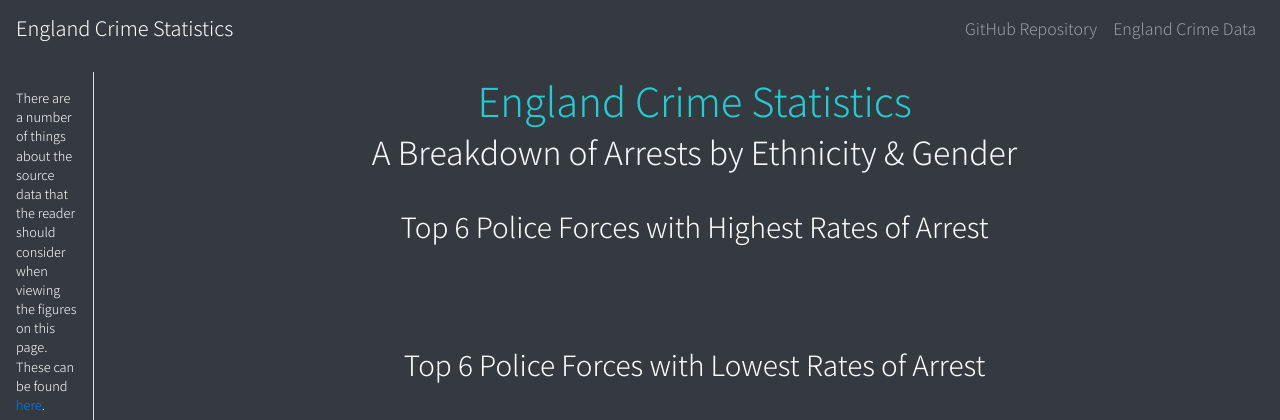
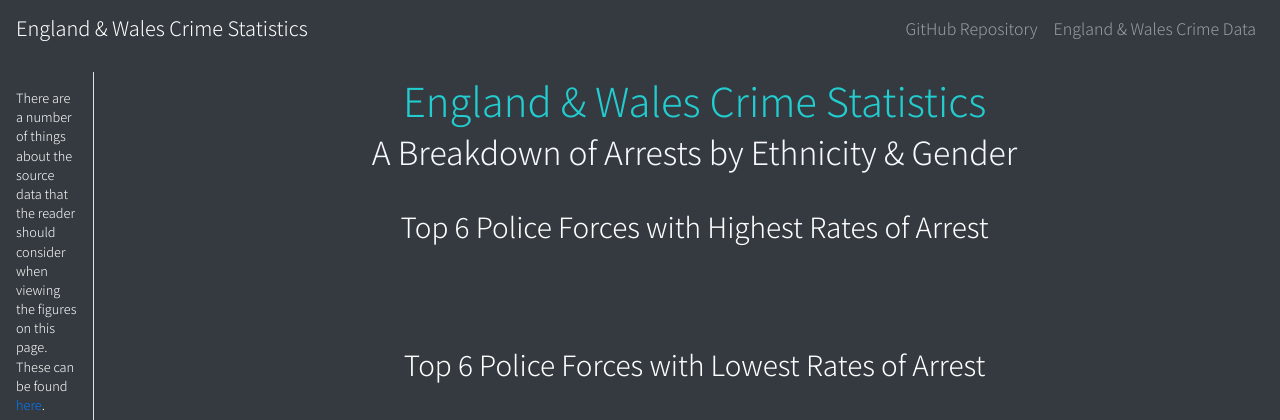
Before and after one commit to dagrewal/uk-crime-dashboard, a Flask app: template ukcrime/templates/index.html in a window 1280 px wide. Shown: the top 420 px of the page. Run offline with Flask 2, Linux system fonts and the light colour scheme; the template is opened without the code that fills it, so the values that code supplies are empty; some libraries are stand-ins or nearby versions.

Commit message:
Changed UK to England & Wales

```diff
--- a/ukcrime/templates/index.html
+++ b/ukcrime/templates/index.html
@@ -1,7 +1,7 @@
 <!DOCTYPE html>
 <html>
     <head>
-        <title>UK Crime Stats</title>
+        <title>England & Wales Crime Stats</title>
 
         <link rel="stylesheet" href="https://stackpath.bootstrapcdn.com/bootstrap/4.5.0/css/bootstrap.min.css" integrity="sha384-9aIt2nRpC12Uk9gS9baDl411NQApFmC26EwAOH8WgZl5MYYxFfc+NcPb1dKGj7Sk" crossorigin="anonymous">
         <link href="https://fonts.googleapis.com/css2?family=Noto+Sans+JP:wght@300&display=swap" rel="stylesheet">
@@ -11,7 +11,7 @@
     <body class="bg-dark">
         <!--navbar links-->
         <nav class="navbar navbar-expand-lg navbar-dark bg-dark sticky-top">
-            <a class="navbar-brand" href="#">England Crime Statistics</a>
+            <a class="navbar-brand" href="#">England & Wales Crime Statistics</a>
         <button class="navbar-toggler" type="button" data-toggle="collapse"
         data-target="#navbarTogglerDemo02"
         aria-controls="navbarTogglerDemo02" aria-expanded="false"
@@ -25,7 +25,7 @@
                 <a class="nav-link" href="https://github.com/dagrewal/uk-crime-dashboard">GitHub Repository</a>
             </li>
             <li class="nav-item">
-                <a class="nav-link" href="https://www.ethnicity-facts-figures.service.gov.uk/">England Crime Data</a>
+                <a class="nav-link" href="https://www.ethnicity-facts-figures.service.gov.uk/">England & Wales Crime Data</a>
             </li>
             </ul>
         </div>
@@ -41,7 +41,7 @@
             </div>
             <div class="col-11">
                 <div class="mt-3">
-                    <h1 class="text-center" id="page_title">England Crime Statistics</h1>
+                    <h1 class="text-center" id="page_title">England & Wales Crime Statistics</h1>
                     <h2 class="text-center" id="page_subtitle">A Breakdown of Arrests by Ethnicity & Gender</h2>
                 </div>
                 <div class="container" id="plots">
```
